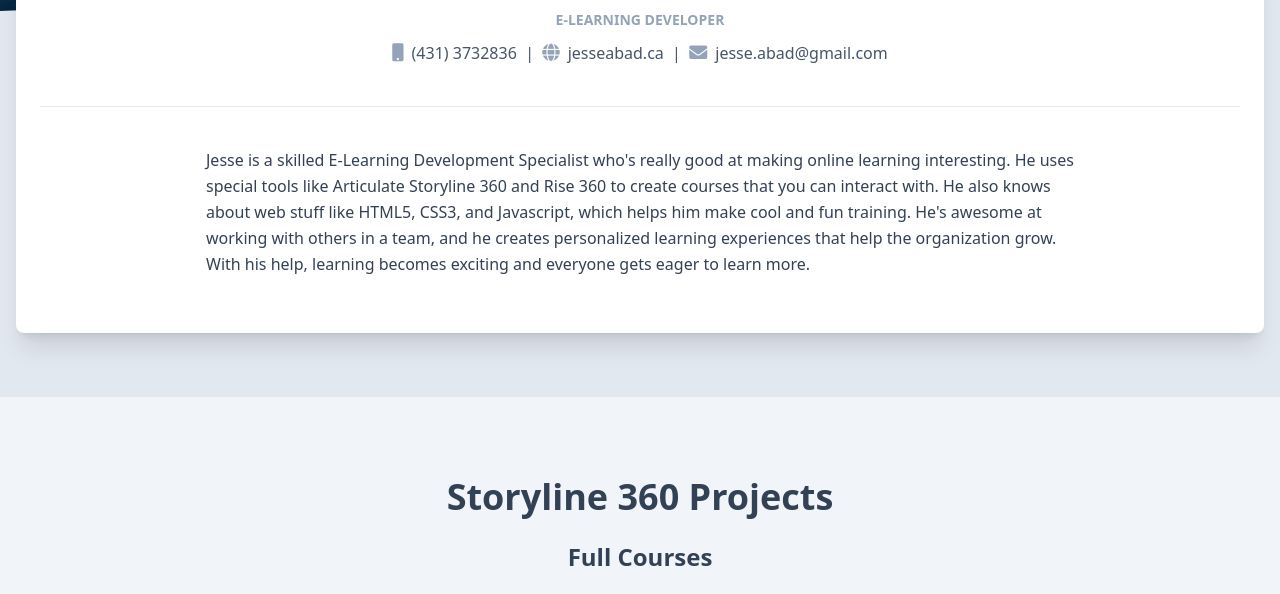
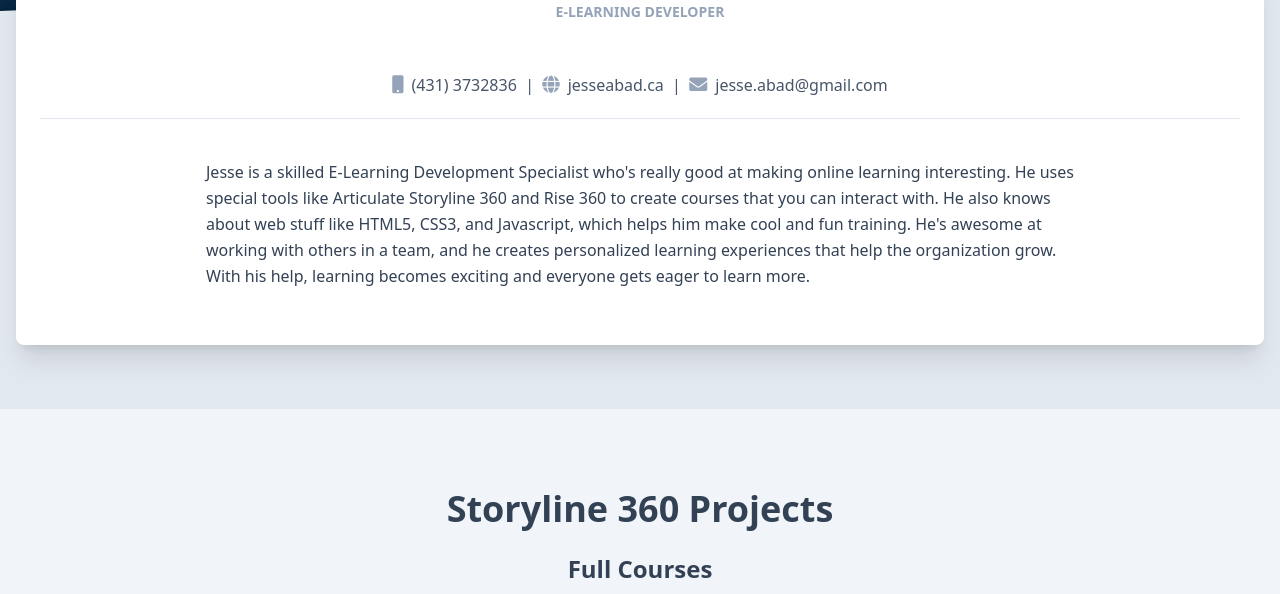
Before and after one commit to jesseabad/porfolio-tw, a plain HTML site: page index.html in a window 1280 px wide. Shown: the part 489-1083 px from the top of the page. Drawn offline with nearby package versions, Linux system fonts and the light colour scheme.

Commit message:
Update index.html

```diff
--- a/index.html
+++ b/index.html
@@ -170,22 +170,22 @@
                         </div>
 
                         <div class="text-center mt-24">
-                            <h3 class="text-4xl font-semibold leading-normal mb-2 text-blueGray-700 mb-2">
+                            <h3 class="text-4xl font-semibold leading-normal mb-0 text-blueGray-700">
                                 Jesse Abad
                             </h3>
                             <div
-                                class="text-sm leading-normal mt-0 mb-2 text-blueGray-400 font-bold uppercase">
+                                class="text-sm leading-normal mt-0  text-blueGray-400 font-bold uppercase mb-12">
                                 E-Learning Developer
                                 <br>
                             </div>
-                            <div class="mb-2 text-blueGray-600">
+                            <div class="mb-0 text-blueGray-600">
                                 <i class="fas fa-mobile mr-2 text-lg text-blueGray-400"></i >(431) 3732836 &nbsp;|&nbsp;
                                 <i class="fas fa-globe mr-2 text-lg text-blueGray-400"></i >jesseabad.ca &nbsp;|&nbsp;
                                 <i class="fas fa-envelope mr-2 text-lg text-blueGray-400"></i >jesse.abad@gmail.com
 
                             </div>
                         </div>
-                        <div class="mt-10 py-10 border-t border-blueGray-200 text-center">
+                        <div class="mt-5 py-10 border-t border-blueGray-200 text-center">
                             <div class="flex flex-wrap justify-center">
                                 <div class="w-full lg:w-9/12 px-4">
                                     <p class="mb-4 text-md leading-relaxed text-blueGray-700 text-left">
```
